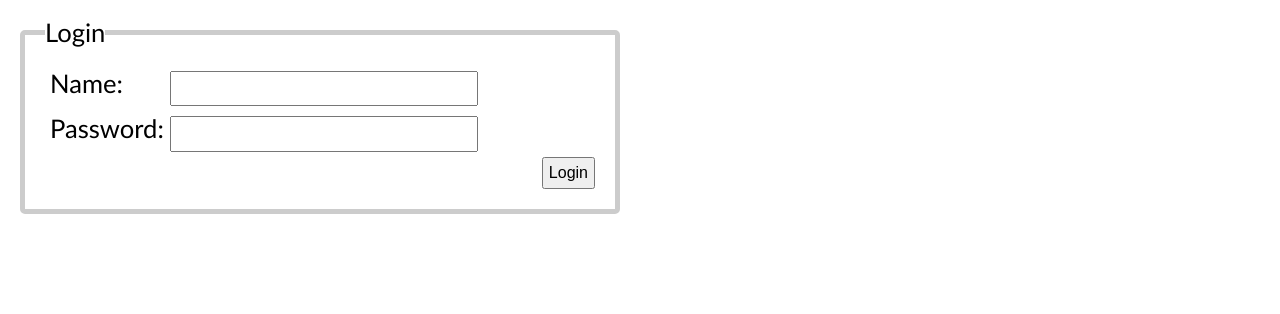
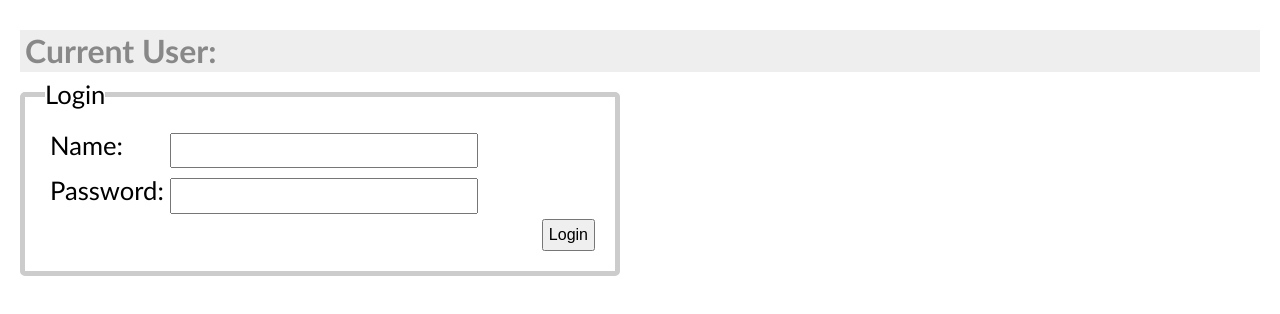
Before and after one commit to Pierluigi10/mern--showcase-app-frontend, a React (Create React App) app: page / in a window 1280 px wide. Shown: the top 314 px of the page. Built offline with nearby package versions, Linux system fonts and the light colour scheme.

Commit message:
display user when logged in

```diff
--- a/src/App.js
+++ b/src/App.js
@@ -35,6 +35,7 @@ function App() {
 
   return (
     <div className="App">
+      <h2>Current User: {currentUser.firstName} {currentUser.lastName}</h2>
       <form>
         <fieldset>
           <legend>Login</legend>
```
